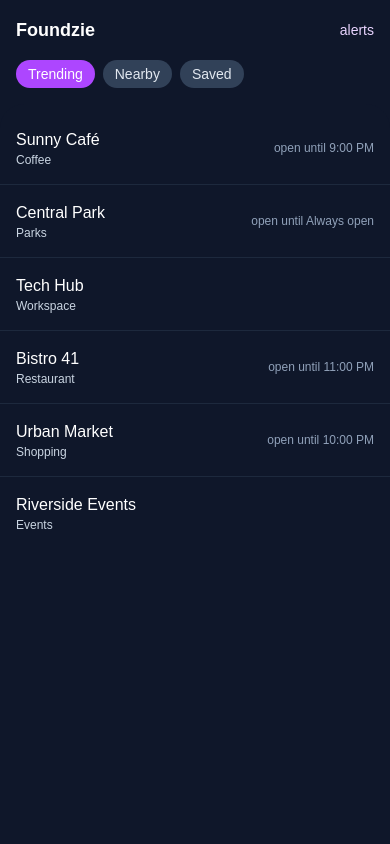
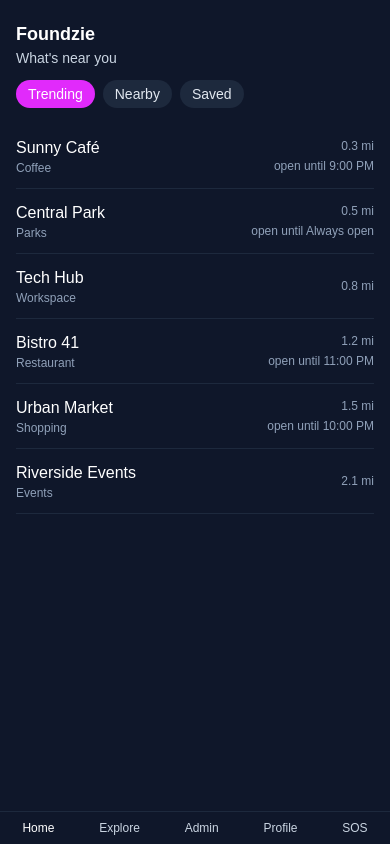
Before and after one commit to Foundzie/foundzie-v2, a Next.js app: page /mobile in a window 390 px wide. Built offline with nearby package versions, Linux system fonts and the light colour scheme.

Commit message:
Make mobile saved tab tolerate distance shape

```diff
--- a/src/app/mobile/page.tsx
+++ b/src/app/mobile/page.tsx
@@ -1,110 +1,105 @@
+// src/app/mobile/page.tsx
 "use client";
 
-import { useState } from "react";
+import React, { useState } from "react";
 import Link from "next/link";
 import { mockPlaces } from "@/app/data/places";
 import { savedPlaceIds } from "@/app/data/saved";
 
-// a Place is whatever shape our mockPlaces have
-type Place = (typeof mockPlaces)[number];
+// make a flexible Place type that allows either distanceMiles or distance
+type Place = (typeof mockPlaces)[number] & {
+  distance?: number;
+  distanceMiles?: number;
+};
+
+const TABS = ["trending", "nearby", "saved"] as const;
+type Tab = (typeof TABS)[number];
+
+// build the 3 lists
+const trending: Place[] = mockPlaces;
+const nearby: Place[] = mockPlaces;
+const saved: Place[] = savedPlaceIds
+  .map((id) => mockPlaces.find((p) => p.id === id))
+  .filter(Boolean) as Place[];
+
+function PlaceRow({ place }: { place: Place }) {
+  // handle both distanceMiles and distance
+  const distance =
+    typeof place.distanceMiles === "number"
+      ? place.distanceMiles
+      : typeof place.distance === "number"
+      ? place.distance
+      : undefined;
+
+  return (
+    <Link
+      href={`/mobile/places/${place.id}`}
+      className="flex items-center justify-between py-3 border-b border-slate-800"
+    >
+      <div>
+        <p className="font-medium text-white">{place.name}</p>
+        <p className="text-xs text-slate-400">{place.category}</p>
+      </div>
+      <div className="text-right text-xs text-slate-400 space-y-1">
+        {typeof distance === "number" ? <p>{distance} mi</p> : null}
+        {place.openUntil ? <p>open until {place.openUntil}</p> : null}
+      </div>
+    </Link>
+  );
+}
 
 export default function MobileHomePage() {
-  // tabs: trending | nearby | saved
-  const [activeTab, setActiveTab] = useState<"trending" | "nearby" | "saved">(
-    "trending"
-  );
+  const [activeTab, setActiveTab] = useState<Tab>("trending");
 
-  // 1) base lists
-  const trending: Place[] = mockPlaces; // for now just show all
-  const nearby: Place[] = mockPlaces; // later we can sort by distance
-
-  // 2) turn saved IDs into real Place objects
-  const saved: Place[] = mockPlaces.filter((place) =>
-    savedPlaceIds.includes(Number(place.id))
-  );
-
-  // 3) pick which list to show
   let listToShow: Place[] = trending;
   if (activeTab === "nearby") listToShow = nearby;
   if (activeTab === "saved") listToShow = saved;
 
   return (
     <main className="min-h-screen bg-[#0f172a] text-white">
-      {/* top bar */}
-      <div className="flex items-center justify-between px-4 py-4">
+      <header className="px-4 pt-5 pb-3">
         <h1 className="text-lg font-semibold">Foundzie</h1>
-        <Link href="/mobile/notifications" className="text-sm text-purple-200">
-          alerts
-        </Link>
-      </div>
+        <p className="text-sm text-slate-300">What&apos;s near you</p>
+      </header>
 
       {/* tabs */}
-      <div className="px-4 pb-4 flex gap-2">
-        <button
-          onClick={() => setActiveTab("trending")}
-          className={`px-3 py-1 rounded-full text-sm ${
-            activeTab === "trending"
-              ? "bg-purple-500 text-white"
-              : "bg-slate-700 text-slate-200"
-          }`}
-        >
-          Trending
-        </button>
-        <button
-          onClick={() => setActiveTab("nearby")}
-          className={`px-3 py-1 rounded-full text-sm ${
-            activeTab === "nearby"
-              ? "bg-purple-500 text-white"
-              : "bg-slate-700 text-slate-200"
-          }`}
-        >
-          Nearby
-        </button>
-        <button
-          onClick={() => setActiveTab("saved")}
-          className={`px-3 py-1 rounded-full text-sm ${
-            activeTab === "saved"
-              ? "bg-purple-500 text-white"
-              : "bg-slate-700 text-slate-200"
-          }`}
-        >
-          Saved
-        </button>
+      <div className="px-4 flex gap-2 mb-4">
+        {TABS.map((tab) => (
+          <button
+            key={tab}
+            onClick={() => setActiveTab(tab)}
+            className={`px-3 py-1 rounded-full text-sm capitalize ${
+              activeTab === tab
+                ? "bg-fuchsia-500 text-white"
+                : "bg-slate-800 text-slate-200"
+            }`}
+          >
+            {tab}
+          </button>
+        ))}
       </div>
 
       {/* list */}
-      <div className="bg-slate-900/40 rounded-t-3xl pt-2 pb-10">
+      <div className="px-4">
         {listToShow.length === 0 ? (
-          <p className="px-4 py-6 text-sm text-slate-300">
-            Nothing saved yet. Go to Trending and tap a place to save it. (Mock
-            for now.)
+          <p className="text-slate-400 text-sm py-6">
+            Nothing saved yet. Go explore and favorite some places.
           </p>
         ) : (
-          <ul className="divide-y divide-slate-800">
-            {listToShow.map((place) => (
-              <li key={place.id}>
-                <Link
-                    href={`/mobile/places/${place.id}`}
-                    className="flex items-center justify-between px-4 py-4 gap-3"
-                  >
-                  <div>
-                    <p className="font-medium">{place.name}</p>
-                    <p className="text-xs text-slate-300">{place.category}</p>
-                  </div>
-                  <div className="text-right text-xs text-slate-400 space-y-1">
-                    {place.distanceMiles ? (
-                      <p>{place.distanceMiles} mi</p>
-                    ) : null}
-                    {place.openUntil ? (
-                      <p>open until {place.openUntil}</p>
-                    ) : null}
-                  </div>
-                </Link>
-              </li>
-            ))}
-          </ul>
+          listToShow.map((place) => <PlaceRow key={place.id} place={place} />)
         )}
       </div>
+
+      {/* bottom nav (just to match your existing screen a bit) */}
+      <nav className="fixed bottom-0 left-0 right-0 bg-[#0f172a] border-t border-slate-800 flex justify-around py-2 text-xs text-slate-300">
+        <Link href="/mobile" className="text-white">
+          Home
+        </Link>
+        <Link href="/mobile/explore">Explore</Link>
+        <Link href="/admin">Admin</Link>
+        <Link href="/mobile/profile">Profile</Link>
+        <Link href="/mobile/sos">SOS</Link>
+      </nav>
     </main>
   );
 }
```
